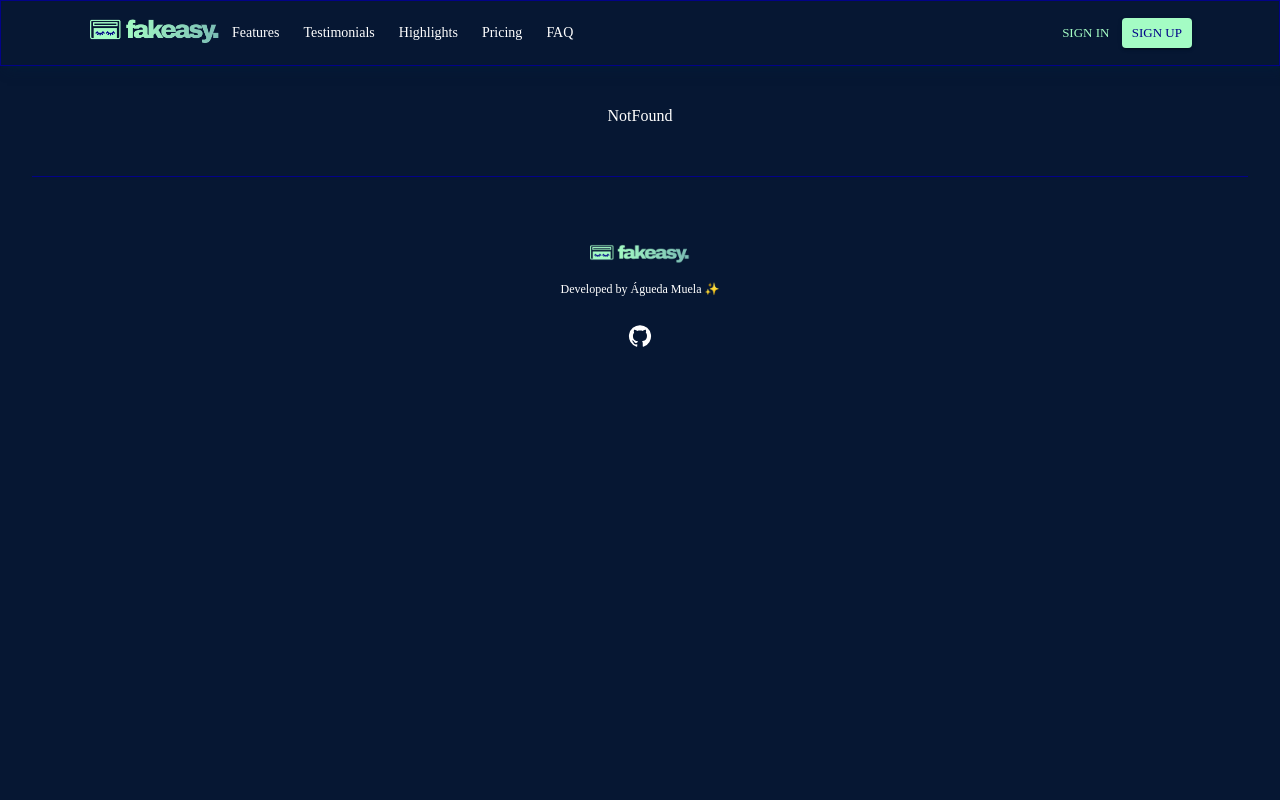
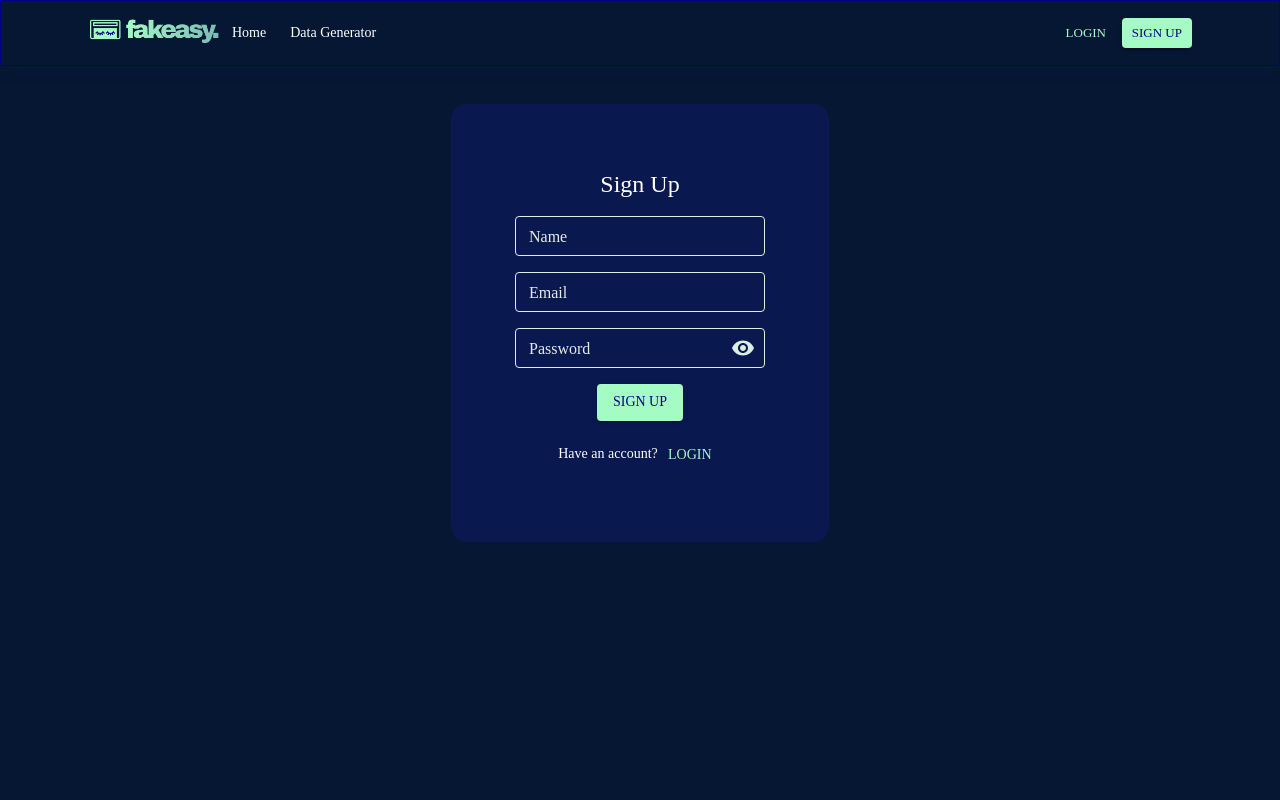
Before and after one commit to lamardemuela/fakeasy-client, a React (Vite) app: page /signup in a window 1280 px wide. Shown: the top 800 px of the page. Built offline with nearby package versions, Linux system fonts and the light colour scheme; no server answers.

Commit message:
login y signup, pendiente de resolver bug con login

```diff
--- a/src/App.css
+++ b/src/App.css
@@ -4,6 +4,10 @@
   margin-top: 72px;
   padding: 2rem;
   text-align: center;
+  display: flex;
+  flex-direction: column;
+  justify-content: center;
+  align-items: center;
 }
 
 .homeCard {
@@ -19,3 +23,7 @@
   align-items: center;
   gap: 16px;
 }
+
+.inputStyle {
+  width: 250px;
+}
--- a/src/App.jsx
+++ b/src/App.jsx
@@ -6,6 +6,8 @@ import NotFound from "./pages/NotFound"
 import Error from "./pages/Error"
 import Home from './pages/Home'
 import DataGenerator from './pages/DataGenerator'
+import Login from './pages/auth/Login'
+import Signup from './pages/auth/Signup'
 
 //* COMPONENTS
 import Navbar from "./components/Navbar"
@@ -19,6 +21,9 @@ function App() {
         <Route path="/" element={ <Home /> } />
         <Route path="/generate-data" element={ <DataGenerator /> } />
 
+        <Route path="/login" element={ <Login /> } />
+        <Route path="/signup" element={ <Signup /> } />
+
         {/* ERROR PAGES */}
         <Route path="*" element={ <NotFound /> } />
         <Route path="/error" element={ <Error /> } />
--- a/src/components/Footer.jsx
+++ b/src/components/Footer.jsx
@@ -1,15 +1,8 @@
 import React from "react";
 import Box from "@mui/material/Box";
-import Button from "@mui/material/Button";
-import Container from "@mui/material/Container";
 import IconButton from "@mui/material/IconButton";
-import Link from "@mui/material/Link";
-import Stack from "@mui/material/Stack";
-import TextField from "@mui/material/TextField";
 import Typography from "@mui/material/Typography";
 import FacebookIcon from "@mui/icons-material/GitHub";
-import LinkedInIcon from "@mui/icons-material/LinkedIn";
-import TwitterIcon from "@mui/icons-material/X";
 import logo from "../assets/fakeasy-logo.png";
 
 function Footer() {
@@ -23,18 +16,26 @@ function Footer() {
       sx={{
         display: "flex",
         flexDirection: "column",
-        justifyContent: "center",
-        alignItems: "center",
-        gap:"16px",
-        pt: { xs: 4, sm: 8 },
-        width: "100%",
+        minHeight: "75vh",
+      }}
+    >
+      <Box
+        component="footer"
+        className="columnCenter"
+        sx={{
+          py: 3,
+          px: 2,
+          mt: "auto",
           borderTop: "1px solid",
           borderColor: "divider",
-        marginTop: "48px",
         }}
       >
+        <Box maxWidth="sm" className="columnCenter">
           <img src={logo} style={logoStyle} alt="logo of fakeasy" />
-      <Typography variant="caption"> Developed by Águeda Muela ✨ </Typography>
+          <Typography variant="caption">
+            {" "}
+            Developed by Águeda Muela ✨{" "}
+          </Typography>
           <IconButton
             color="inherit"
             href="https://github.com/lamardemuela"
@@ -45,6 +46,8 @@ function Footer() {
             <FacebookIcon sx={{ height: "24px" }} />
           </IconButton>
         </Box>
+      </Box>
+    </Box>
   );
 }
 
--- a/src/components/Navbar.jsx
+++ b/src/components/Navbar.jsx
@@ -1,4 +1,4 @@
-import * as React from "react";
+import React, { useContext, useState } from "react";
 import Box from "@mui/material/Box";
 import AppBar from "@mui/material/AppBar";
 import Toolbar from "@mui/material/Toolbar";
@@ -10,7 +10,8 @@ import MenuItem from "@mui/material/MenuItem";
 import Drawer from "@mui/material/Drawer";
 import MenuIcon from "@mui/icons-material/Menu";
 import logo from "../assets/fakeasy-logo.png";
-import { Link } from "react-router-dom";
+import { Link as RouterLink, useNavigate } from "react-router-dom";
+import { AuthContext } from "../context/auth.context.jsx";
 
 const logoStyle = {
   width: "130px",
@@ -19,7 +20,12 @@ const logoStyle = {
 };
 
 function AppAppBar() {
-  const [open, setOpen] = React.useState(false);
+  const { isLoggedIn, authenticateUser } = useContext(AuthContext)
+  console.log(isLoggedIn);
+
+  const navigate = useNavigate()
+
+  const [open, setOpen] = useState(false);
 
   const toggleDrawer = (newOpen) => () => {
     setOpen(newOpen);
@@ -37,6 +43,18 @@ function AppAppBar() {
       });
       setOpen(false);
     }
+  };
+
+  const handleLogOut = async (e) => {
+    e.preventDefault()
+    // 1. removemos el token del localStorage
+    localStorage.removeItem("authToken");
+
+    // 2. actualizamos los estados
+    await authenticateUser();
+
+    // 3. redireccionamos
+    navigate("/");
   };
 
   return (
@@ -73,14 +91,14 @@ function AppAppBar() {
                 px: 0,
               }}
             >
-              <Link to="/"><img src={logo} style={logoStyle} alt="logo of sitemark" /></Link>
+              <RouterLink to="/"><img src={logo} style={logoStyle} alt="logo of sitemark" /></RouterLink>
               <Box sx={{ display: { xs: "none", md: "flex" } }}>
                 <MenuItem
                   onClick={() => scrollToSection("features")}
                   sx={{ py: "6px", px: "12px" }}
                 >
                   <Typography variant="body2" color="text.primary">
-                    Features
+                    Home
                   </Typography>
                 </MenuItem>
                 <MenuItem
@@ -88,31 +106,7 @@ function AppAppBar() {
                   sx={{ py: "6px", px: "12px" }}
                 >
                   <Typography variant="body2" color="text.primary">
-                    Testimonials
-                  </Typography>
-                </MenuItem>
-                <MenuItem
-                  onClick={() => scrollToSection("highlights")}
-                  sx={{ py: "6px", px: "12px" }}
-                >
-                  <Typography variant="body2" color="text.primary">
-                    Highlights
-                  </Typography>
-                </MenuItem>
-                <MenuItem
-                  onClick={() => scrollToSection("pricing")}
-                  sx={{ py: "6px", px: "12px" }}
-                >
-                  <Typography variant="body2" color="text.primary">
-                    Pricing
-                  </Typography>
-                </MenuItem>
-                <MenuItem
-                  onClick={() => scrollToSection("faq")}
-                  sx={{ py: "6px", px: "12px" }}
-                >
-                  <Typography variant="body2" color="text.primary">
-                    FAQ
+                    Data Generator
                   </Typography>
                 </MenuItem>
               </Box>
@@ -124,26 +118,38 @@ function AppAppBar() {
                 alignItems: "center",
               }}
             >
-              <Button
+              {isLoggedIn === false ? (
+                <>
+
+                <Button
                 color="primary"
                 variant="text"
                 size="small"
-                component="a"
-                href="/material-ui/getting-started/templates/sign-in/"
-                target="_blank"
+                component={RouterLink}
+                to="/login"
               >
-                Sign in
+                Login
               </Button>
               <Button
                 color="primary"
                 variant="contained"
                 size="small"
-                component="a"
-                href="/material-ui/getting-started/templates/sign-up/"
-                target="_blank"
+                component={RouterLink}
+                to="/signup"
               >
                 Sign up
               </Button>
+              </>
+              ) : (
+                <Button
+                color="primary"
+                variant="text"
+                size="small"
+                onClick={handleLogOut}
+              >
+                Log out
+              </Button>
+              )}
             </Box>
             <Box sx={{ display: { sm: "", md: "none" } }}>
               <Button
@@ -192,9 +198,8 @@ function AppAppBar() {
                     <Button
                       color="primary"
                       variant="contained"
-                      component="a"
-                      href="/material-ui/getting-started/templates/sign-up/"
-                      target="_blank"
+                      component={RouterLink}
+                      to="/signup"
                       sx={{ width: "100%" }}
                     >
                       Sign up
@@ -204,12 +209,11 @@ function AppAppBar() {
                     <Button
                       color="primary"
                       variant="outlined"
-                      component="a"
-                      href="/material-ui/getting-started/templates/sign-in/"
-                      target="_blank"
+                      component={RouterLink}
+                      to="/login"
                       sx={{ width: "100%" }}
                     >
-                      Sign in
+                      Login
                     </Button>
                   </MenuItem>
                 </Box>
--- /dev/null
+++ b/src/context/auth.context.jsx
@@ -0,0 +1,63 @@
+import CircularProgress from '@mui/material/CircularProgress';
+import React, { createContext, useEffect, useState } from 'react'
+
+const AuthContext = createContext()
+
+function AuthWrapper(props) {
+    const [isLoggedIn, setIsLoggedIn] = useState(false)
+    const [loggedUserId, setLoggedUserId] = useState(null)
+    const [isAuthenticating, setIsAuthenticating] = useState(true)
+
+    // token
+    const authenticateUser = async () => {
+        const authToken = localStorage.getItem("authToken")
+
+        // clausula de guardia
+        if(!authToken){
+            setIsLoggedIn(false)
+            setLoggedUserId(null)
+            setIsAuthenticating(false)
+            return
+        }
+
+        // GET "api/auth/verify"
+        try {
+            const response = await service.get("/auth/verify")
+
+            // si el token es valido:
+            setIsLoggedIn(true)
+            setLoggedUserId(response.data.payload._id)
+            setIsAuthenticating(false)
+
+        } catch (error) {
+            // si el token no es valido o ha expirado:
+            setIsLoggedIn(false)
+            setLoggedUserId(null)
+            setIsAuthenticating(false)
+        }
+    }
+
+    const passedContext = {
+        isLoggedIn,
+        loggedUserId,
+        authenticateUser
+    }
+
+    useEffect(() => {
+        authenticateUser()
+    }, [])
+
+    //clausula de guardia
+    if (isAuthenticating === true) {
+        return <CircularProgress />
+    }
+
+  return (
+    <AuthContext.Provider value={passedContext}>{props.children}</AuthContext.Provider>
+  )
+}
+
+export  {
+    AuthContext,
+    AuthWrapper
+}
--- a/src/main.jsx
+++ b/src/main.jsx
@@ -6,6 +6,7 @@ import { BrowserRouter } from "react-router-dom";
 import { ThemeProvider, createTheme } from "@mui/material/styles";
 import CssBaseline from "@mui/material/CssBaseline";
 import { outlinedInputClasses } from '@mui/material/OutlinedInput';
+import { AuthWrapper } from "./context/auth.context.jsx";
 
 
 const darkTheme = createTheme({
@@ -45,6 +46,9 @@ const darkTheme = createTheme({
           [`&.Mui-focused .${outlinedInputClasses.notchedOutline}`]: {
             borderColor: "#A4FCC4",
           },
+          "& .MuiSvgIcon-root": {
+            color: "#DBEEE2",
+          },
         },
       },
     }
@@ -52,10 +56,12 @@ const darkTheme = createTheme({
 });
 
 ReactDOM.createRoot(document.getElementById("root")).render(
+  <AuthWrapper>
     <ThemeProvider theme={darkTheme}>
       <CssBaseline />
       <BrowserRouter>
         <App />
       </BrowserRouter>
     </ThemeProvider>
+  </AuthWrapper>
 );
--- a/src/pages/DataGenerator.jsx
+++ b/src/pages/DataGenerator.jsx
@@ -71,7 +71,12 @@ function DataGenerator() {
         }}
       >
         <FormControl sx={{ m: 1, minWidth: 120, width: 200 }}>
-          <InputLabel id="demo-simple-select-helper-label">Category</InputLabel>
+          <InputLabel
+          id="demo-simple-select-helper-label"
+          sx={{ top:"50%", transform:"translateY(-50%)", left: "12px" }}
+          >
+            Category
+          </InputLabel>
           <Select
             labelId="demo-simple-select-helper-label"
             id="demo-controlled-open-select"
--- /dev/null
+++ b/src/pages/auth/Login.jsx
@@ -0,0 +1,114 @@
+import React, { useContext, useState } from "react";
+import Box from "@mui/material/Box";
+import TextField from "@mui/material/TextField";
+import { Button, Typography } from "@mui/material";
+import InputAdornment from "@mui/material/InputAdornment";
+import Visibility from "@mui/icons-material/Visibility";
+import VisibilityOff from "@mui/icons-material/VisibilityOff";
+import IconButton from "@mui/material/IconButton";
+import { Link as RouterLink, useNavigate } from "react-router-dom";
+import { AuthContext } from "../../context/auth.context";
+import service from "../../services/config.services";
+
+function Login() {
+  const {authenticateUser} = useContext(AuthContext)
+  const navigate = useNavigate()
+
+  const [email, setEmail] = useState("")
+  const [password, setPassword] = useState("")
+  const [errorMessage, setErrorMessage] = useState("")
+  const [showPassword, setShowPassword] = useState(false);
+
+  const handleEmailChange = (e) => setEmail(e.target.value)
+  const handlePasswordChange = (e) => setPassword(e.target.value)
+  const handleClickShowPassword = () => setShowPassword((show) => !show);
+  const handleMouseDownPassword = (event) => event.preventDefault();
+
+  const handleLogin = async (e) => {
+    e.preventDefault()
+
+    const userCredentials = {
+      email,
+      password
+    }
+
+    try {
+      // POST "api/auth/login"
+      const response = await service.post("/auth/login", userCredentials)
+
+      // token
+      localStorage.setItem("authToken", response.data.authToken)
+
+      // validamos token y actualizamos estados
+      authenticateUser()
+
+      // redireccionamos
+      navigate("/")
+    } catch (error) {
+      if(error.response.status === 400){
+        setErrorMessage(error.response.data.errorMessage)
+      }else{
+        navigate("/error")
+      }
+    }
+  }
+
+  return (
+    <Box
+      component="form"
+      className="columnCenter"
+      sx={{ backgroundColor: "#09184F", padding: "64px", borderRadius: "16px" }}
+      onSubmit={handleLogin}
+    >
+      <Typography variant="h5"> Log in </Typography>
+      <TextField
+        id="email-field"
+        className="inputStyle"
+        label="Email"
+        size="small"
+        value={email}
+        onChange={handleEmailChange}
+      />
+
+      <TextField
+        id="pass-field"
+        className="inputStyle"
+        type={showPassword ? "text" : "password"}
+        InputProps={{
+          endAdornment: (
+            <InputAdornment position="end">
+              <IconButton
+                aria-label="toggle password visibility"
+                onClick={handleClickShowPassword}
+                onMouseDown={handleMouseDownPassword}
+                edge="end"
+              >
+                {showPassword ? <VisibilityOff /> : <Visibility />}
+              </IconButton>
+            </InputAdornment>
+          ),
+        }}
+        label="Password"
+        size="small"
+        value={password}
+        onChange={handlePasswordChange}
+      />
+      <Button type="submit" color="primary" variant="contained">
+        Login
+      </Button>
+      {errorMessage && (
+        <Typography variant="caption" color="red">
+          {errorMessage}
+        </Typography>
+      )}
+      <Typography variant="body2" gutterBottom>
+        Not registered yet?
+        <Button component={RouterLink} to="/signup">
+          Sign Up
+        </Button>
+      </Typography>
+    </Box>
+  );
+}
+
+export default Login;
--- /dev/null
+++ b/src/pages/auth/Signup.jsx
@@ -0,0 +1,118 @@
+import React, { useState } from "react";
+import Box from "@mui/material/Box";
+import TextField from "@mui/material/TextField";
+import { Button, Typography } from "@mui/material";
+import InputAdornment from "@mui/material/InputAdornment";
+import Visibility from "@mui/icons-material/Visibility";
+import VisibilityOff from "@mui/icons-material/VisibilityOff";
+import IconButton from "@mui/material/IconButton";
+import { Link as RouterLink, useNavigate } from "react-router-dom";
+import service from "../../services/config.services";
+
+function Signup() {
+  const navigate = useNavigate()
+
+  const [name, setName] = useState("");
+  const [email, setEmail] = useState("");
+  const [password, setPassword] = useState("");
+  const [errorMessage, setErrorMessage] = useState("")
+  const [showPassword, setShowPassword] = useState(false);
+
+  const handleClickShowPassword = () => setShowPassword((show) => !show);
+  const handleMouseDownPassword = (event) => event.preventDefault();
+  const handleNameChange = (e) => setName(e.target.value);
+  const handleEmailChange = (e) => setEmail(e.target.value);
+  const handlePasswordChange = (e) => setPassword(e.target.value);
+
+  const handleSignUp = async (e) => {
+    e.preventDefault();
+
+    const newUser = {
+      name,
+      email,
+      password,
+    };
+
+    try {
+      const response = await service.post(
+        "http://localhost:5005/api/auth/signup",
+        newUser
+      );
+      console.log(response);
+      navigate("/login")
+    } catch (error) {
+      if(error.response.status === 400) {
+        setErrorMessage(error.response.data.errorMessage)
+      }else{
+        navigate("/error")
+      }
+    }
+  };
+
+  return (
+    <Box
+      component="form"
+      className="columnCenter"
+      sx={{ backgroundColor: "#09184F", padding: "64px", borderRadius: "16px" }}
+      onSubmit={handleSignUp}
+    >
+      <Typography variant="h5"> Sign Up </Typography>
+      <TextField
+        id="name-field"
+        className="inputStyle"
+        label="Name"
+        size="small"
+        value={name}
+        onChange={handleNameChange}
+      />
+      <TextField
+        id="email-field"
+        className="inputStyle"
+        label="Email"
+        size="small"
+        value={email}
+        onChange={handleEmailChange}
+      />
+
+      <TextField
+        id="pass-field"
+        className="inputStyle"
+        type={showPassword ? "text" : "password"}
+        InputProps={{
+          endAdornment: (
+            <InputAdornment position="end">
+              <IconButton
+                aria-label="toggle password visibility"
+                onClick={handleClickShowPassword}
+                onMouseDown={handleMouseDownPassword}
+                edge="end"
+              >
+                {showPassword ? <VisibilityOff /> : <Visibility />}
+              </IconButton>
+            </InputAdornment>
+          ),
+        }}
+        label="Password"
+        size="small"
+        value={password}
+        onChange={handlePasswordChange}
+      />
+      <Button type="submit" color="primary" variant="contained">
+        Sign Up
+      </Button>
+      {errorMessage && (
+        <Typography variant="caption" color="red">
+          {errorMessage}
+        </Typography>
+      )}
+      <Typography variant="body2" gutterBottom>
+        Have an account?
+        <Button  component={RouterLink} to="/login">
+          Login
+        </Button>
+      </Typography>
+    </Box>
+  );
+}
+
+export default Signup;
--- /dev/null
+++ b/src/services/config.services.js
@@ -0,0 +1,21 @@
+import axios from "axios";
+
+// service con base de todas las llamadas al backend
+const service = axios.create({
+    baseURL: `${import.meta.env.VITE_BACKEND_URL}/api`
+
+})
+
+// añadimos el token a todas las llamadas
+service.interceptors.request.use((config) => {
+    const authToken = localStorage.getItem("authToken")
+
+    if(authToken) {
+        config.headers.authorization = `Bearer ${authToken}`
+    }
+
+    return config
+})
+
+//* ⤴️ EXPORTS
+export default service
```
Lines whose indentation alone changed are shown as unchanged.
